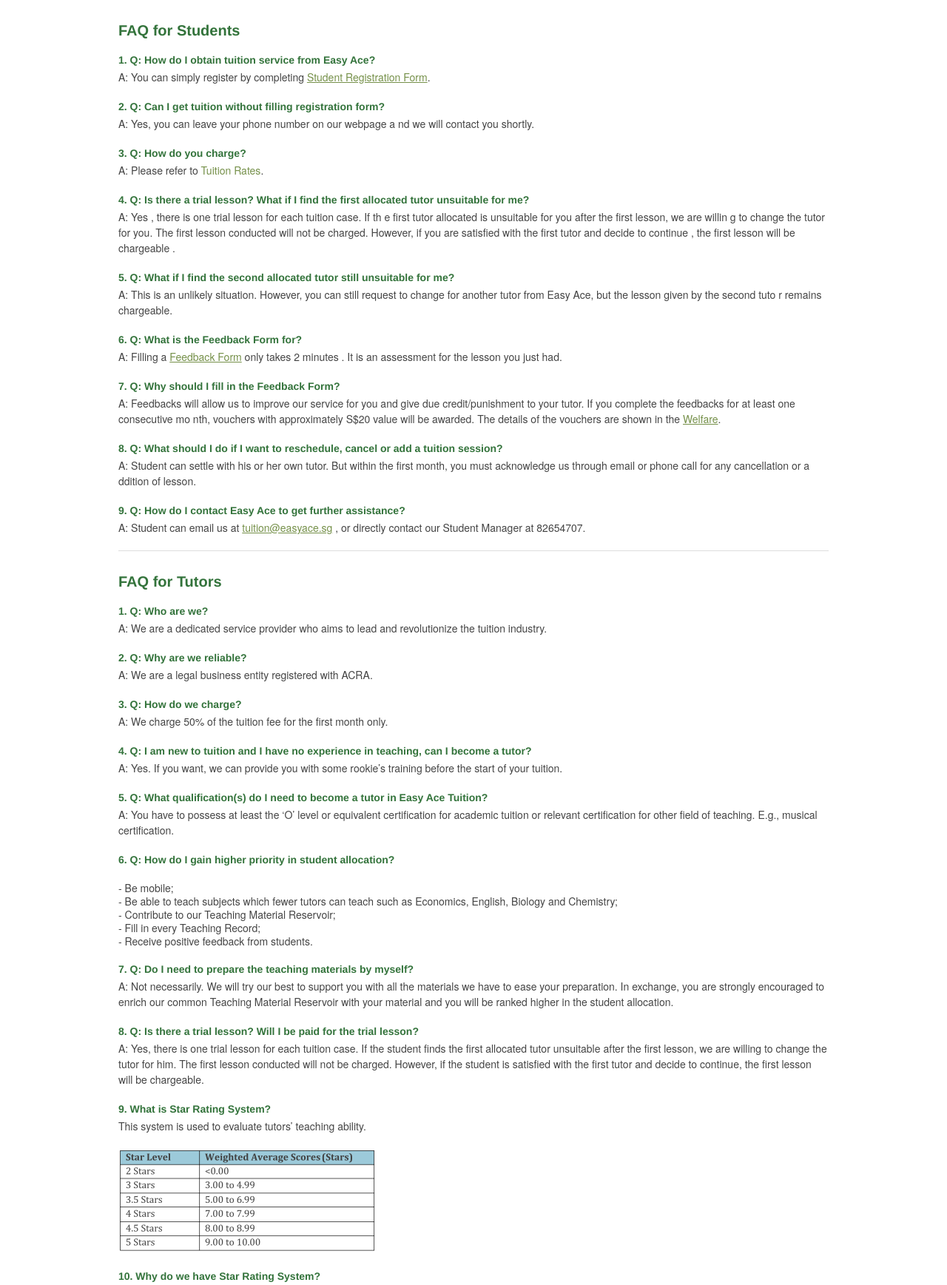
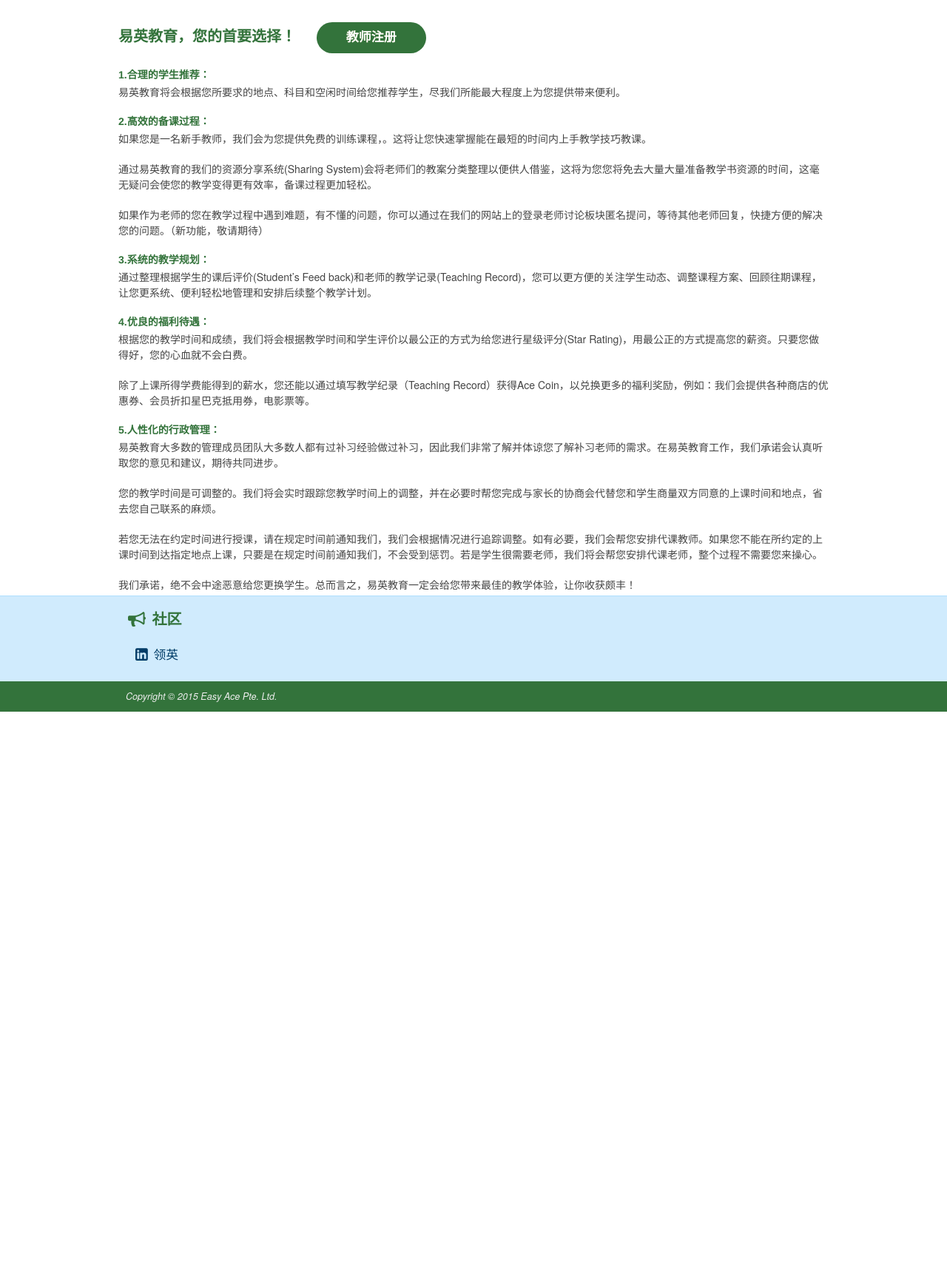
Before and after one commit to luckyxkw/EasyAceFormal, a Django app: page /zh/faq/ in a window 1280 px wide. Shown: the part 201-1938 px from the top of the page at 74% size. After the commit the page ends 1163 px from the top, so only its background shows below. Run offline with Django 3.2, Linux system fonts and the light colour scheme; some libraries are stand-ins or nearby versions.

Commit message:
translate for tutor

```diff
--- a/Tutor/templates/faq_zh.html
+++ b/Tutor/templates/faq_zh.html
@@ -30,6 +30,11 @@
     <script src="http://ajax.googleapis.com/ajax/libs/jquery/1.8.0/jquery.min.js"></script>
     <script src="{% static 'js/jquery.flexslider-min.js' %}"></script>
     <script src="{% static 'js/scripts.js' %}"></script>
+    <script>
+    function yourFunction() {
+        window.open("https://docs.google.com/forms/d/1lOQMvwsigOUKfjFWL9vWC_L9OCsMQBxfNOYKPfOUymQ/viewform?c=0&w=1");
+    }
+    </script>
 <style type="text/css">
 .popup {
     zoom:1.0;
@@ -107,229 +112,48 @@
     </div>
     </header>
     <div class="container">
-<h2>FAQ for Students</h2>
-<h4>1.  Q: How do I obtain tuition service from Easy Ace?</h4>
+<h2>易英教育，您的首要选择！
+    &nbsp&nbsp&nbsp
+    <a class="myButton" id = "stureg">教师注册</a>
+        <script>
+            document.getElementById("stureg").addEventListener("click", yourFunction)
+        </script>
+</h2>
+<h4>1.合理的学生推荐：</h4>
 
-<p>A: You can simply register by completing
-<a href= "https://docs.google.com/forms/d/1O990xSl-5vQqS3-Od68LLiPKRDvyuqRnLcCKmnstvUM/viewform">Student Registration Form</a>. </p>
+<p>易英教育将会根据您所要求的地点、科目和空闲时间给您推荐学生，尽我们所能最大程度上为您提供带来便利。
+</p>
 
-<h4>2.  Q: Can I get tuition without filling registration form? </h4>
-<p>A: Yes, you can leave your phone number on our webpage a
-nd we will contact you
-shortly. </p>
-<h4>3.  Q: How do you charge? </h4>
-<p>A: Please refer to
-<a class="popup" href ="#">Tuition Rates<span><img src="{%static 'images/fee_rate.png'%}" height = "500"></span></a>.</p>
-<h4>4.  Q: Is there a trial lesson? What if I find the first allocated tutor unsuitable for me? </h4>
-<p>A:
-Yes
-, there is one trial lesson for each tuition case. If th
-e first tutor allocated is
-unsuitable for you after the first lesson, we are willin
-g to change the tutor for you.
-The first lesson conducted will
-not
- be charged.
-However, if you are satisfied with the first tutor and
-decide to
-continue
-, the first
-lesson will be
-chargeable
-.  </p>
-<h4>5.  Q: What if I find the second allocated tutor still unsuitable for me? </h4>
-<p>A: This is an unlikely situation. However, you can still
- request to change for another
-tutor from Easy Ace, but the lesson given by the second tuto
-r remains chargeable.   </p>
-<h4>6.  Q: What is the Feedback Form for? </h4>
-<p>A: Filling a
-<a href = "https://docs.google.com/forms/d/1EpOj0dK_EDrYEkRjIiWUV9oPSkga0Fs9iivRmwlx0_c/viewform">Feedback Form</a>
- only takes
-2 minutes
-. It is an assessment for the lesson
-you just had.  </p>
-<h4>7.  Q: Why should I fill in the Feedback Form? </h4>
-<p>A:  Feedbacks  will  allow  us  to  improve  our  service
-for  you
-  and  give  due
-credit/punishment to your tutor.
-If you complete the feedbacks for at least one consecutive mo
-nth,
-vouchers with approximately S$20 value
- will
-be awarded. The details of the vouchers are shown in the <a href = "../welfare">Welfare</a>.  </p>
-<h4>8.  Q: What should I do if I want to reschedule, cancel or add a tuition session? </h4>
-<p>A: Student can settle with his or her own tutor. But
- within the first month, you must
-acknowledge us
- through email or phone call for any cancellation or a
-ddition of
-lesson.  </p>
-<h4>9.  Q: How do I contact Easy Ace to get further assistance? </h4>
-<p>A:  Student  can  email  us  at
-<a href="mailto:tuition@easyace.sg">tuition@easyace.sg</a>
-,  or  directly  contact  our  Student
-Manager at 82654707.  </p>
+<h4>2.高效的备课过程：</h4>
+<p>如果您是一名新手教师，我们会为您提供免费的训练课程，。这将让您快速掌握能在最短的时间内上手教学技巧教课。
+</p>
+<p>通过易英教育的我们的资源分享系统(Sharing System)会将老师们的教案分类整理以便供人借鉴，这将为您您将免去大量大量准备教学书资源的时间，这毫无疑问会使您的教学变得更有效率，备课过程更加轻松。
+</p>
+<p>如果作为老师的您在教学过程中遇到难题，有不懂的问题，你可以通过在我们的网站上的登录老师讨论板块匿名提问，等待其他老师回复，快捷方便的解决您的问题。（新功能，敬请期待）
+</p>
+<h4>3.系统的教学规划：</h4>
+<p>通过整理根据学生的课后评价(Student’s Feed back)和老师的教学记录(Teaching Record)，您可以更方便的关注学生动态、调整课程方案、回顾往期课程，让您更系统、便利轻松地管理和安排后续整个教学计划。
+</p>
+<h4>4.优良的福利待遇：</h4>
+<p>根据您的教学时间和成绩，我们将会根据教学时间和学生评价以最公正的方式为给您进行星级评分(Star Rating)，用最公正的方式提高您的薪资。只要您做得好，您的心血就不会白费。</p>
+<p>除了上课所得学费能得到的薪水，您还能以通过填写教学纪录（Teaching Record）获得Ace Coin，以兑换更多的福利奖励，例如：我们会提供各种商店的优惠券、会员折扣星巴克抵用券，电影票等。
+</p>
+<h4>5.人性化的行政管理：</h4>
+<p>易英教育大多数的管理成员团队大多数人都有过补习经验做过补习，因此我们非常了解并体谅您了解补习老师的需求。在易英教育工作，我们承诺会认真听取您的意见和建议，期待共同进步。
+</p>
+<p>您的教学时间是可调整的。我们将会实时跟踪您教学时间上的调整，并在必要时帮您完成与家长的协商会代替您和学生商量双方同意的上课时间和地点，省去您自己联系的麻烦。
+</p>
+<p>若您无法在约定时间进行授课，请在规定时间前通知我们，我们会根据情况进行追踪调整。如有必要，我们会帮您安排代课教师。如果您不能在所约定的上课时间到达指定地点上课，只要是在规定时间前通知我们，不会受到惩罚。若是学生很需要老师，我们将会帮您安排代课老师，整个过程不需要您来操心。
+</p>
+<p>我们承诺，绝不会中途恶意给您更换学生。总而言之，易英教育一定会给您带来最佳的教学体验，让你收获颇丰！
+</p>
 <hr>
 
-<ul>
-    <h2>FAQ for Tutors</h2>
-<li> <h4> 1. Q: Who are we?</h4>
 
-<p>A: We are a dedicated service provider who aims to lead and revolutionize
-
-the tuition industry. </p></li>
-
-<li><h4>2. Q: Why are we reliable?</h4>
-
-<p>A: We are a legal business entity registered with ACRA.</p></li>
-
-<li><h4>3. Q: How do we charge?</h4>
-
-<p>A: We charge 50% of the tuition fee for the first month only.</p></li>
-<li><h4>4. Q: I am new to tuition and I have no experience in teaching, can I
-
-become a tutor?</h4>
-
-<p>A: Yes. If you want, we can provide you with some rookie’s training before
-
-the start of your tuition.</p></li>
-
-<li><h4>5. Q: What qualification(s) do I need to become a tutor in Easy Ace
-
-Tuition?</h4>
-
-<p>A: You have to possess at least the ‘O’ level or equivalent certification for
-
-academic tuition or relevant certification for other field of teaching. E.g.,
-
-musical certification.</p></li>
-
-<li><h4>6. Q: How do I gain higher priority in student allocation? </h4>
-
-<p>
-    <div>- Be mobile;</div>
-
-<div>- Be able to teach subjects which fewer tutors can teach such as
-
-Economics, English, Biology and Chemistry;</div>
-
-<div>- Contribute to our Teaching Material Reservoir;</div>
-
-<div>- Fill in every Teaching Record;</div>
-
-<div>- Receive positive feedback from students.</div></p></li>
-
-<li><h4>7. Q: Do I need to prepare the teaching materials by myself?</h4>
-
-<p>A: Not necessarily. We will try our best to support you with all the materials
-
-we have to ease your preparation. In exchange, you are strongly encouraged
-
-to enrich our common Teaching Material Reservoir with your material and
-
-you will be ranked higher in the student allocation. </p></li>
-
-<li><h4>8. Q: Is there a trial lesson? Will I be paid for the trial lesson? </h4>
-
-<p>A: Yes, there is one trial lesson for each tuition case. If the student finds the
-
-first allocated tutor unsuitable after the first lesson, we are willing to change
-
-the tutor for him. The first lesson conducted will not be charged.
-
-However, if the student is satisfied with the first tutor and decide to
-
-continue, the first lesson will be chargeable.</p></li>
-<li><h4>9. What is Star Rating System?</h4>
-
-<p>This system is used to evaluate tutors’ teaching ability.
-<div><img src = "{%static 'images/tutor_star.png'%}" /></div></p></li>
-<li><h4>10. Why do we have Star Rating System?</h4>
-
-<p>This system is designed to reward better tutors. If you earn higher Star
-
-Rating, you will
-
-<div>a) gain priority to display your name in the front of the tutor list on our
-
-website; </div>
-
-<div>b) be able to ask for higher price;</div>
-
-<div>c) have higher chance to teach group tuitions, thus earning higher income.</div></p></li>
-
-<li><h4>11. Q: How likely will you assign me with a new student?</h4>
-
-<p>A: As we only admit the tutors who pass the pre-teaching screening, you will
-
-be more likely to be assigned a student compared to other agencies once we
-
-admit you. </p></li>
-
-<li><h4>12. Q: Must I fill in the teaching record each time after the lesson?</h4>
-
-<p>A: Yes. Filling one Teaching Record takes roughly 30 seconds or less. It helps
-
-you track your teaching experience and more importantly, you can earn
-
-higher priority in the next student allocation.</p> </li>
-
-<li><h4>13. Q: Will Easy Ace change my student without my permission?</h4>
-
-<p>A: No. We will never change your student without your permission or any
-
-valid reason.</p></li>
-<li><h4>14. Q: Will I earn more profits than working for other tuition centers?</h4>
-
-<p>A: Yes, if you are loyal. As you continue to teach at Easy Ace, your Star
-
-Rating increases, your price will generally increase. You can even have
-
-higher chance to teach group tuitions, thus earning higher income. </p></li>
-
-<li><h4>15. Q: How will I receive my payment(s)?</h4>
-
-<p>A: You should collect the tuition fee from the students by yourself. However,
-
-you must pay us the amount stated on the contract which will be signed
-
-right after assignment.</p></li>
-
-<li><h4>16. Q: How do I pay Easy Ace?</h4>
-
-<p>A: Please contact the Tutor Manager and She/he will give you the bank
-
-account.</p></li>
-<li><h4>17. Q: Can I reschedule lessons? Is there a penalty for rescheduling?</h4>
-
-<p>A: Yes and yes. You should directly inform the Tutor Manager assigned to
-
-you and your tutee at least 3 days in advance for cancellation/rescheduling/
-
-addition of lesson so that we can arrange to minimise the loss to the student.
-
-Late informing will adversely affect your star rating and thus your pay. </p></li>
-
-<li><h4>18. Q: What will happen if I have to cancel the tuition within the 1th
-
-month?  </h4>
-
-<p>A: This is strongly discouraged. During the contract period, if you cancel the
-
-tuition upon agreement with the student, you will only need to pay half the
-
-amount of the money you have earned for the tuition sessions. However, if
-
-you cancel the tuition without the permission of the student, you will have
-
-to pay the full amount as stated in the tutor’s contract.</p></li>
-    </ul>
+<h2>教师疑点解答</h2>
+<p>敬请期待</p>
 </div>
 
-    <br><br>
-<br><br><br><br><br><br>
 <footer>
 
 <div class="footer-inner container">
--- a/Tutor/templates/testimonial_zh.html
+++ b/Tutor/templates/testimonial_zh.html
@@ -33,9 +33,6 @@
     <script>
     function myFunction() {
         window.open("https://docs.google.com/forms/d/1O990xSl-5vQqS3-Od68LLiPKRDvyuqRnLcCKmnstvUM/viewform?c=0&w=1");
-    }
-    function yourFunction() {
-        window.open("https://docs.google.com/forms/d/1lOQMvwsigOUKfjFWL9vWC_L9OCsMQBxfNOYKPfOUymQ/viewform?c=0&w=1");
     }
     </script>
     <!--[if lt IE 9]>
@@ -95,6 +92,7 @@
 
         <article class="sixteen columns main-content">
         <h2> 易英教育，您的不二之选！
+        &nbsp&nbsp&nbsp
         <a class="myButton" id = "stureg">学生注册</a>
         <script>
             document.getElementById("stureg").addEventListener("click", myFunction)
```
Also changed, not shown: 1 other file.
